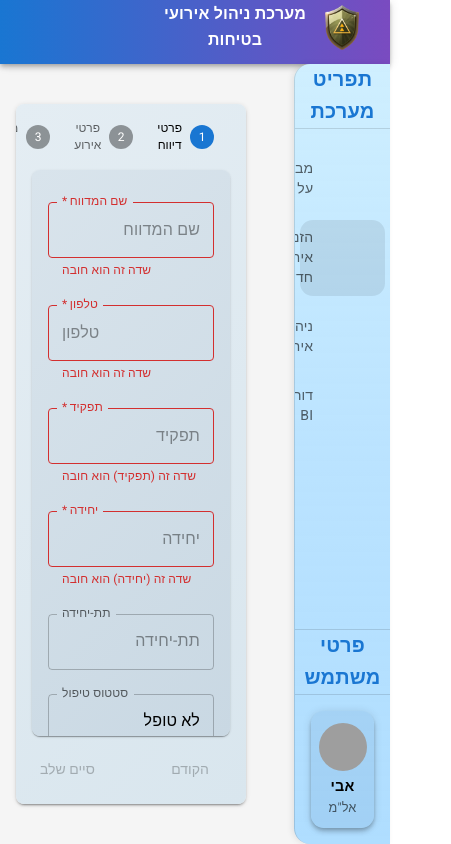
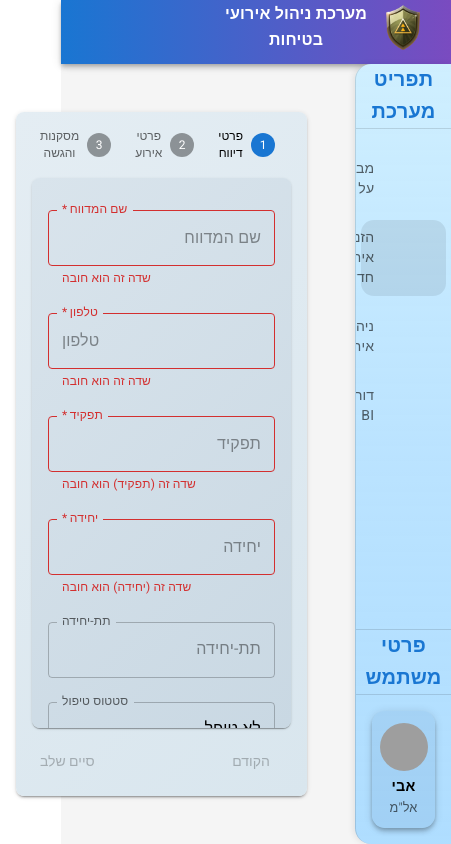
Before and after one commit to YitzchakShaish/safety-client-yitzchak-shaish, a React (Vite) app: page /event-entry in a window 390 px wide. Shown: the whole page, 451 px wide, since content can reach past the window. Built offline with nearby package versions, Linux system fonts and the light colour scheme; grey boxes are pictures that could not be loaded; some icons are missing.

Commit message:
refactor: Adjust layout styles for improved responsiveness and consistency

```diff
--- a/src/components/EventSearchBar.tsx
+++ b/src/components/EventSearchBar.tsx
@@ -31,7 +31,7 @@ export default function EventSearchBar({
   const theme = useTheme();
 
   return (
-    <Paper elevation={4} sx={{ p: 3, mt: 2, borderRadius: 3 }}>
+    <Paper elevation={4} sx={{ p: 3, mt: 2, borderRadius: 3, border: "1px solid #A7C7E7", width: "calc(100vw - 775px)" }}>
       <Grid container spacing={2}>
         <Grid size={6}>
           <TextField
--- a/src/layout/Layout.tsx
+++ b/src/layout/Layout.tsx
@@ -14,11 +14,10 @@ export default function Layout() {
           "topbar topbar"
           "sidebar main"
         `,
-        height: "100vh",
+        minHeight: "100vh",
         direction: "rtl",
         bgcolor: "background.default",
         color: "text.primary",
-        overflow: "hidden",
       }}
     >
       <Box gridArea="topbar">
@@ -28,20 +27,23 @@ export default function Layout() {
       <Box gridArea="sidebar">
         <SideBar />
       </Box>
+      <Box
+        gridArea="main"
+      >
         <Container
           maxWidth="lg"
           sx={{
+            height: "100%",
+            display: "flex",
+            justifyContent: "center",
+            alignItems: "center",
+            flexDirection: "column",
             flexGrow: 1,
-          display: "flex",
-          flexDirection: "column",
-          overflow: "hidden",
-          height: "calc(100vh - 64px)",
-          // border: "solid 2px blue",
-          py: 3
           }}
         >
           <Outlet />
         </Container>
       </Box>
+    </Box>
   );
 }
--- a/src/pages/EventsDashboard.tsx
+++ b/src/pages/EventsDashboard.tsx
@@ -1,4 +1,4 @@
-import { Box, Divider } from "@mui/material";
+import { Divider } from "@mui/material";
 import EventSearchBar from "../components/EventSearchBar";
 import EventsTable from "../components/eventsTable/EventsTable";
 import { mockEventReports } from "../mock/eventsData";
--- a/src/pages/HomePage.tsx
+++ b/src/pages/HomePage.tsx
@@ -13,14 +13,12 @@ export default function HomePage() {
         direction: 'rtl',
         bgcolor: 'background.default',
         color: 'text.primary',
-        // border: '1px solid red',
         display: 'flex',
         justifyContent: 'center',
         flexDirection: 'column',
         alignItems: 'center',
         alignSelf: 'center',
         alignContent: 'center',
-        minHeight: 'calc(100vh - 100px)',
         margin: 0
       }}
     >
--- a/src/styles/eventEntry.styles.ts
+++ b/src/styles/eventEntry.styles.ts
@@ -2,9 +2,8 @@ import type { SxProps, Theme } from "@mui/material/styles";
 
 export const outerBoxSx = (theme: Theme): SxProps<Theme> => ({
     width: '100%',
-    height: 'calc(100vh - 128px)',
+    height: 'calc(100vh - 160px)',
     p: 2,
-    my: 2,
     display: 'flex',
     flexDirection: 'column',
     justifyContent: 'space-between',
```
Lines whose indentation alone changed are shown as unchanged.
